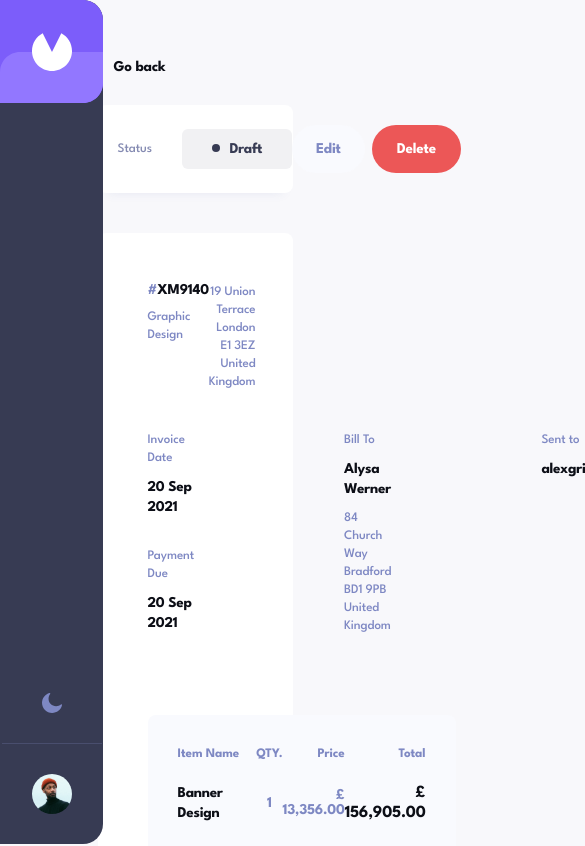
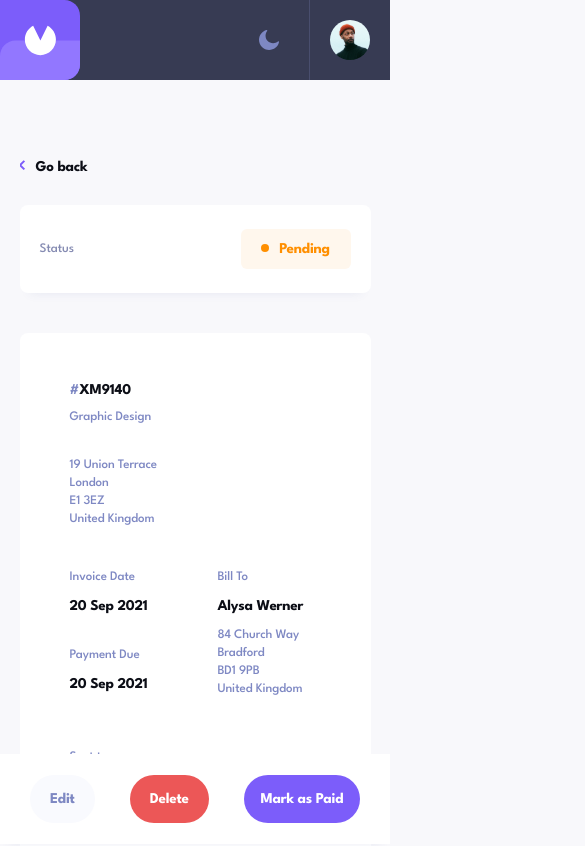
Before and after one commit to 4002-Nonye/Invoice-app, a React (Vite) app: page /invoice/XM9140 in a window 390 px wide. Shown: the top 846 px of the page, 585 px wide, since content can reach past the window. Built offline with nearby package versions, Linux system fonts and the light colour scheme.

Commit message:
set media queries

```diff
--- a/src/components/Button/Button.module.css
+++ b/src/components/Button/Button.module.css
@@ -84,3 +84,11 @@
 .paid:hover{
   background:var( --color-lightblue--2) ;
 }
+
+
+@media screen and (max-width: 500px) {
+  .edit,.paid,.delete{
+ /* width: 100%; */
+  }
+
+ }
--- a/src/components/InvoiceDetail/InvoiceDetail.jsx
+++ b/src/components/InvoiceDetail/InvoiceDetail.jsx
@@ -11,7 +11,7 @@ const invoice = {
   senderCountry: 'United Kingdom',
   dueDate: '20 Sep 2021',
   name: 'Alysa Werner',
-  status: 'draft',
+  status: 'pending',
   amount: '4,032.33',
   description: 'Graphic Design',
   invoiceDate: '21 Aug 2021',
@@ -36,13 +36,15 @@ const invoice = {
       qty: 1,
       price: 156.0,
       total: 156.0,
-    }, {
+    },
+    {
       id: uuidv4(),
       name: 'Banner Designbshsu 8 eeuhd ujs',
       qty: 1,
       price: 156.0,
       total: 156.0,
-    }, {
+    },
+    {
       id: uuidv4(),
       name: 'Banner Designbshsu 8 eeuhd ujs',
       qty: 1,
@@ -112,6 +114,7 @@ function InvoiceDetail() {
           </div>
 
           <div className={styles.midInfo}>
+            <div className={styles.flex}>
               <div className={styles.column}>
                 <div className={styles.dateWrapper}>
                   <p className={`${styles.headText}`}>Invoice Date</p>
@@ -137,7 +140,7 @@ function InvoiceDetail() {
                   <span>{invoice.clientCountry}</span>
                 </div>
               </div>
-
+            </div>
             <div>
               <p className={`${styles.headText}`}>Sent to</p>
               <p className={styles.dateNameEmail}>{invoice.clientEmail}</p>
@@ -146,7 +149,7 @@ function InvoiceDetail() {
 
           <table className={styles.itemWrapper}>
             <thead>
-              <tr  className={styles.fields}>
+              <tr className={styles.fields}>
                 <th className={styles.textLeft}>Item Name</th>
                 <th className={styles.textCenter}>QTY.</th>
                 <th className={styles.textRight}>Price</th>
--- a/src/components/InvoiceDetail/InvoiceDetail.module.css
+++ b/src/components/InvoiceDetail/InvoiceDetail.module.css
@@ -77,6 +77,10 @@
   margin-top: 3rem;
   gap: 15rem;
 }
+.flex {
+  display: flex;
+  gap: 15rem;
+}
 .column {
   display: flex;
   flex-direction: column;
@@ -104,7 +108,7 @@
   margin-bottom: 1rem;
 }
 .itemWrapper {
-  padding: 1rem 3rem 4rem 3rem;
+  padding: 1rem 2rem;
   margin-top: 8rem;
   min-height: 18.4rem;
   width: 100%;
@@ -113,6 +117,7 @@
   border-radius: 0.8rem 0.8rem 0 0;
   border-spacing: 0;
   border-collapse: separate;
+  background-color: pink;
 }
 .fields th {
   padding: 2rem 0;
@@ -161,6 +166,61 @@
   letter-spacing: -0.05rem;
 }
 
-.amountDue p:nth-child(2){
-    font-size: 2.4rem;
+.amountDue p:nth-child(2) {
+  font-size: 2.4rem;
 }
+
+@media screen and (max-width: 1024px) {
+  .invoiceDetail {
+    width: 80%;
+    margin-top: 10rem;
+  }
+}
+
+@media screen and (max-width: 1000px) {
+  .invoiceDetail {
+    width: 90%;
+  }
+}
+
+@media screen and (max-width: 500px) {
+  .invoiceDetail{
+    margin-bottom: 4rem;
+  }
+  .midInfo {
+    flex-direction: column;
+    gap: 4rem;
+  }
+  .cta {
+    position: fixed;
+    display: flex;
+    justify-content: center;
+    gap: 3.5rem;
+    height: 9rem;
+    align-items: center;
+    padding: 0 3rem;
+    bottom: 0;
+    left: 0;
+    right: 0;
+    background:var(--color-white-0);
+    box-shadow: 0 1rem 1rem -1rem rgba(72, 84, 159, 0.1);
+  }
+  .status{
+    justify-content: space-between;
+    width: 100%;
+  }
+  .flex{
+    gap: 7rem;
+  }
+  .topInfo{
+    flex-direction: column;
+    gap: 3rem;
+  }
+  .senderAddress{
+    text-align: left;
+  }
+  thead{
+    display: none;
+  }
+
+}
--- a/src/components/Sidebar/Sidebar.jsx
+++ b/src/components/Sidebar/Sidebar.jsx
@@ -7,7 +7,7 @@ import moon from '../../assets/moon.svg';
 function Sidebar() {
   return (
     <div className={styles.sidebar}>
-      <div>
+      <div className={styles.logo}>
         <img src={logo} alt="logo" />
       </div>
       <div className={styles.btmImages}>
--- a/src/components/Sidebar/Sidebar.module.css
+++ b/src/components/Sidebar/Sidebar.module.css
@@ -10,7 +10,7 @@
   top: 0;
   bottom: 0;
   flex: 1;
-  z-index:100;
+  z-index: 100;
 }
 .btmImages {
   display: flex;
@@ -27,3 +27,28 @@
   border-top: 1px solid var(--color-border);
   cursor: pointer;
 }
+
+@media screen and (max-width: 1024px) {
+  .sidebar {
+    bottom: unset;
+    flex-direction: row;
+    right: 0;
+    height: 8rem;
+    border-radius: 0;
+  }
+  .btmImages {
+    flex-direction: row;
+  }
+
+  .logo {
+    height: 8rem;
+  }
+  .logo img {
+    height: 100%;
+  }
+  .avatar {
+    border-top: 0;
+    padding: 2rem;
+    border-left: 1px solid var(--color-border);
+  }
+}
```
Lines whose indentation alone changed are shown as unchanged.
